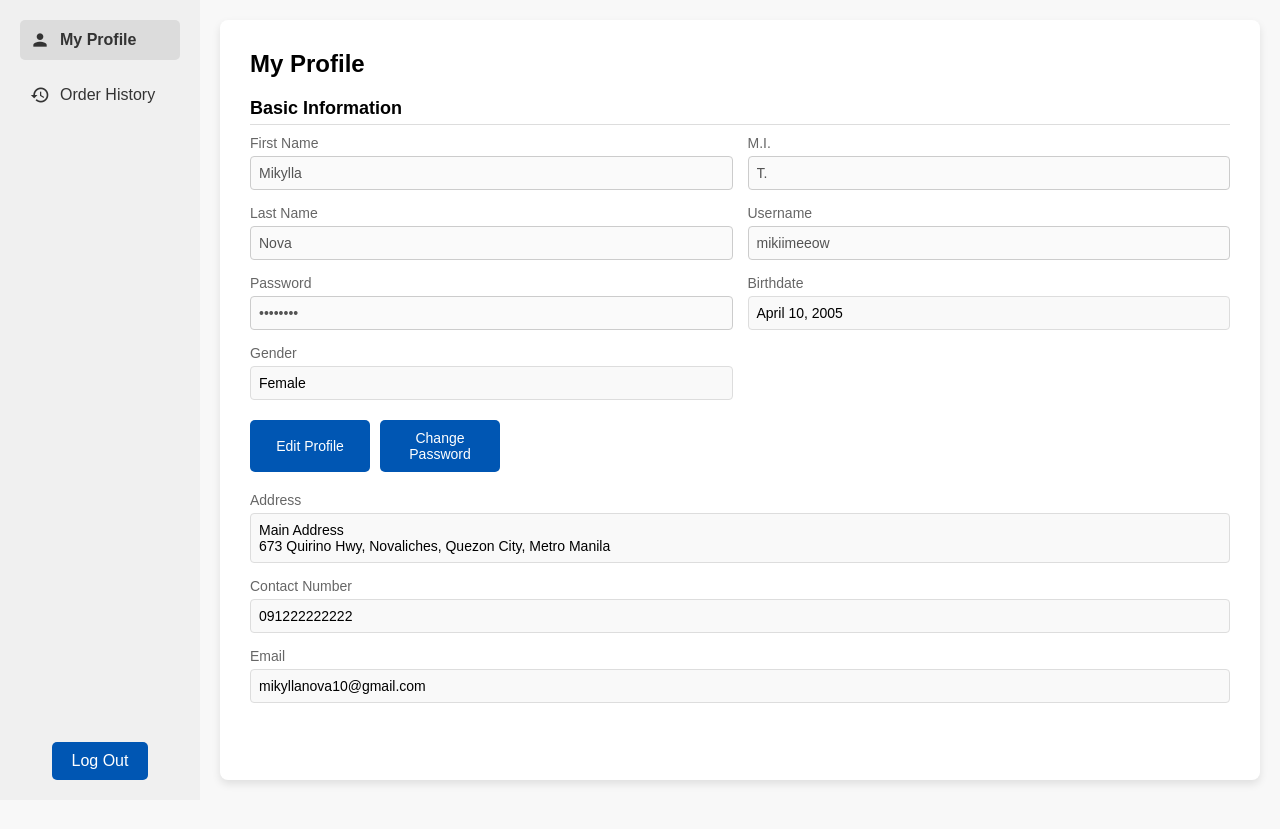
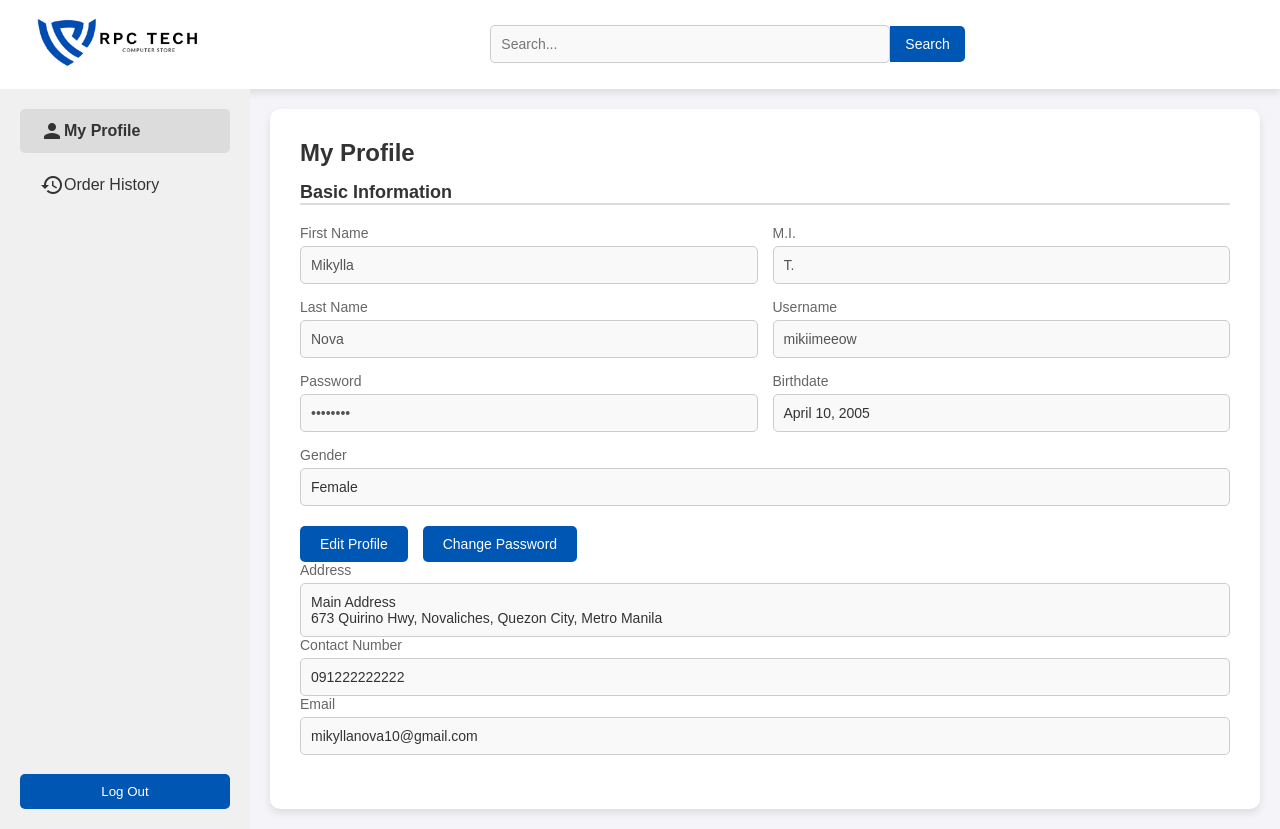
Before and after one commit to kenny2125/E-Commerce-Website-with-Decision-Support-System, a PHP site: page /pages/user/information.html in a window 1280 px wide. Before the commit the page ends 784 px from the top, so only its background shows below. Run offline with PHP 8.4, Linux system fonts and the light colour scheme.

Commit message:
nag add ako search bar and logo sa taas

```diff
--- a/assets/css/information.css
+++ b/assets/css/information.css
@@ -5,136 +5,162 @@
 }
 
 body, html {
-    font-family: Arial, sans-serif;
-    background-color: #f8f8f8;
+    font-family: 'Arial', sans-serif;
+    background-color: #f4f4f9;
+    color: #333;
 }
 
-.container {
+/* Header Styling */
+.header {
     display: flex;
-    width: 100vw;
-    height: 100vh;
+    justify-content: space-between;
+    align-items: center;
+    padding: 15px 30px;
+    background-color: #ffffff; /* White Background */
+    color: #333;
+    box-shadow: 0px 4px 8px rgba(0, 0, 0, 0.1);
 }
 
-/* Sidebar styling */
+.logo img {
+    width: 175px;
+}
+
+.search-bar {
+    flex: 1; /* Allow the search bar to grow */
+    display: flex;
+    justify-content: center; /* Center the search bar */
+    align-items: center;
+    position: relative;
+}
+
+.search-bar input {
+    width: 100%;
+    max-width: 400px;
+    padding: 10px;
+    border: 1px solid #ccc;
+    border-radius: 5px 0 0 5px;
+    font-size: 14px;
+    outline: none;
+}
+
+.search-bar .search-button {
+    background-color: #0056b3;
+    color: white;
+    border: none;
+    padding: 10px 15px;
+    cursor: pointer;
+    border-radius: 0 5px 5px 0;
+    font-size: 14px;
+}
+
+.search-bar .search-button:hover {
+    background-color: #004494;
+}
+
+/* Sidebar Styling */
 .sidebar {
-    width: 200px;
+    width: 250px;
     background-color: #f0f0f0;
-    padding: 20px;
     display: flex;
     flex-direction: column;
-    align-items: center;
+    align-items: flex-start;
+    padding: 20px;
 }
 
 .sidebar-item {
     display: flex;
     align-items: center;
-    padding: 10px;
+    padding: 10px 20px;
     width: 100%;
     font-size: 16px;
+    margin-bottom: 10px;
+    color: #333;
     cursor: pointer;
-    margin-bottom: 15px;
-    color: #333;
+    border-radius: 5px;
 }
 
-.sidebar-item.active {
+.sidebar-item:hover, .sidebar-item.active {
     background-color: #dcdcdc;
-    border-radius: 5px;
     font-weight: bold;
-}
-
-.icon {
-    font-size: 20px; /* Adjust icon size */
-    color: #333; /* Set icon color */
-    margin-right: 10px;
-    vertical-align: middle; /* Align the icon vertically with the text */
 }
 
 .logout-button {
     margin-top: auto;
+    width: 100%;
     padding: 10px 20px;
-    font-size: 16px;
+    background-color: #0056b3;
     color: white;
-    background-color: #0056b3;
     border: none;
     border-radius: 5px;
     cursor: pointer;
 }
 
 .logout-button:hover {
-    background-color: #004494;
+    background-color: #003672;
 }
 
-/* Profile Content styling */
+/* Profile Content Styling */
+.container {
+    display: flex;
+    height: calc(100vh - 60px); /* Adjust for header */
+}
+
 .profile-content {
+    flex: 1;
     padding: 30px;
-    flex-grow: 1;
-    background-color: #ffffff;
-    border-radius: 8px;
     margin: 20px;
+    background-color: #fff;
+    border-radius: 10px;
     box-shadow: 0 4px 8px rgba(0, 0, 0, 0.1);
 }
 
 h2 {
     font-size: 24px;
-    margin-bottom: 20px;
+    margin-bottom: 15px;
 }
 
 .section-header {
     font-size: 18px;
     font-weight: bold;
-    margin-bottom: 10px;
-    border-bottom: 1px solid #ddd;
-    padding-bottom: 5px;
+    margin-bottom: 20px;
+    border-bottom: 2px solid #ddd;
 }
 
 .info-section {
-    display: grid;
-    grid-template-columns: 1fr 1fr;
+    display: flex;
+    flex-wrap: wrap;
     gap: 15px;
-    margin-bottom: 20px;
 }
 
 .info-item {
-    display: flex;
-    flex-direction: column;
+    flex: 1 1 45%; /* Adjust column size */
 }
 
 label {
     font-size: 14px;
     color: #666;
     margin-bottom: 5px;
+    display: block;
 }
 
-input[type="text"], input[type="password"] {
-    padding: 8px;
+input[type="text"], input[type="password"], .birthdate-display, .gender-display, .address-display, .contact-display, .email-display {
+    padding: 10px;
+    border: 1px solid #ccc;
+    border-radius: 5px;
+    background-color: #f9f9f9;
+    width: 100%;
     font-size: 14px;
-    border: 1px solid #ccc;
-    border-radius: 4px;
 }
 
-.birthdate-display, .gender-display, .address-display, .contact-display, .email-display {
-    padding: 8px;
-    font-size: 14px;
-    border: 1px solid #ddd;
-    background-color: #f9f9f9;
-    border-radius: 4px;
-}
-
-.button-container {
-    display: flex;
-    gap: 10px;
-    margin-top: 20px;
-}
-
+/* Buttons */
 .action-button {
     padding: 10px 20px;
     font-size: 14px;
+    background-color: #0056b3;
     color: white;
-    background-color: #0056b3;
     border: none;
     border-radius: 5px;
     cursor: pointer;
-    width: 120px;
     text-align: center;
 }
 
@@ -142,31 +168,26 @@ input[type="text"], input[type="password"] {
     background-color: #004494;
 }
 
-.right-section {
+.button-container {
+    display: flex;
+    gap: 15px;
     margin-top: 20px;
 }
 
-.right-section .info-item {
-    margin-bottom: 15px;
+/* Responsive Adjustments */
+@media (max-width: 768px) {
+    .container {
+        flex-direction: column;
+    }
+
+    .sidebar {
+        width: 100%;
+        flex-direction: row;
+        justify-content: space-between;
+    }
+
+    .profile-content {
+        margin: 0;
+        border-radius: 0;
+    }
 }
-
-/* Order History styling */
-.order-history {
-    display: none; /* Hidden by default */
-    padding: 30px;
-    background-color: #ffffff;
-    border-radius: 8px;
-    margin: 20px;
-    box-shadow: 0 4px 8px rgba(0, 0, 0, 0.1);
-}
-
-.order-history h2 {
-    font-size: 24px;
-    color: #333;
-    margin-bottom: 10px;
-}
-
-.order-history p {
-    font-size: 16px;
-    color: #666;
-}
--- a/assets/js/information.js
+++ b/assets/js/information.js
@@ -69,6 +69,9 @@ const sidebarItems = document.querySelectorAll('.sidebar-item');
 const orderHistoryContent = document.getElementById('orderHistoryContent');
 const profileContent = document.getElementById('profileContent');
 
+// Hide order history by default
+orderHistoryContent.style.display = 'none'; // Make sure it's hidden initially
+
 sidebarItems.forEach(item => {
     item.addEventListener('click', function() {
         sidebarItems.forEach(i => i.classList.remove('active'));
--- a/pages/user/information.html
+++ b/pages/user/information.html
@@ -8,6 +8,17 @@
     <link rel="stylesheet" href="/assets/css/information.css">
 </head>
 <body>
+    <!-- Header Section with Search Bar and Logo -->
+    <header class="header">
+        <div class="logo">
+        <img src="/assets/images/1.png" alt="RPC Computer Store">
+        </div>
+        <div class="search-bar">
+            <input type="text" placeholder="Search...">
+            <button class="search-button">Search</button>
+        </div>
+    </header>
+
     <div class="container">
         <!-- Sidebar -->
         <div class="sidebar">
@@ -25,7 +36,6 @@
         <!-- Profile Content -->
         <div class="profile-content" id="profileContent">
             <h2>My Profile</h2>
-
             <div class="section-header">Basic Information</div>
             <div class="info-section">
                 <div class="info-item">
```
Also changed, not shown: assets/css/mycart.css (added), pages/mycart.html (added).
